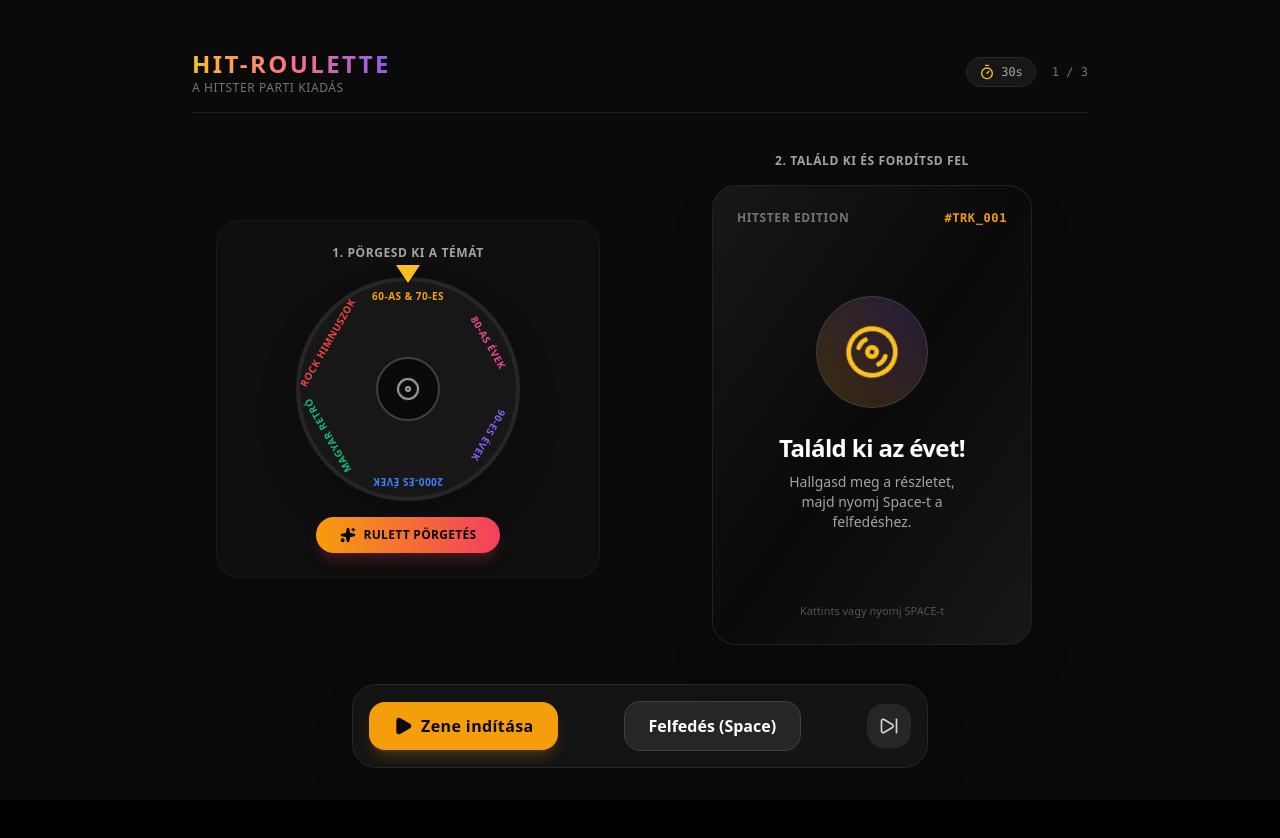
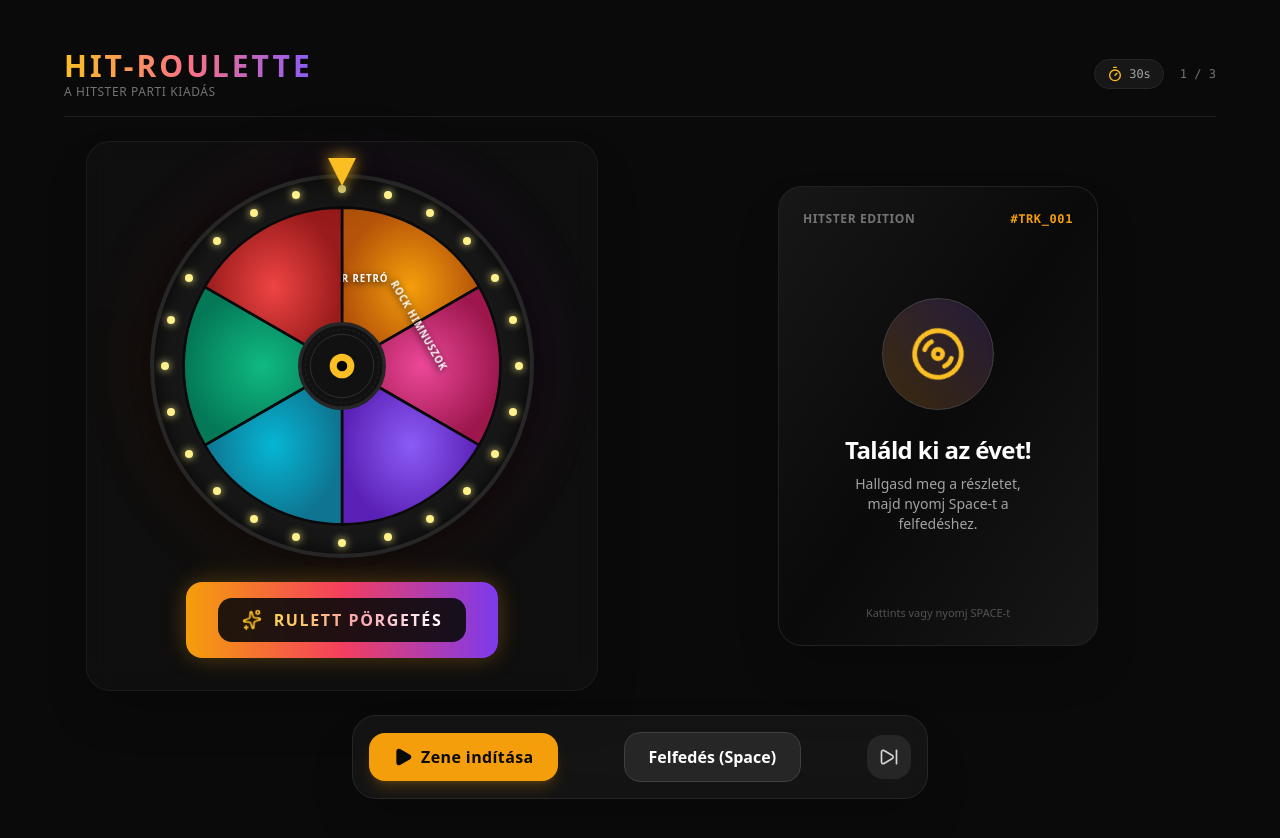
Before and after one commit to Gyuri125/hit-roulette, a Next.js app: page / in a window 1280 px wide. Before the commit the page ends 800 px from the top, so only its background shows below. Built offline with nearby package versions, Linux system fonts and the light colour scheme.

Commit message:
feat: enlarge roulette wheel container and expand page layout

```diff
--- a/src/app/page.tsx
+++ b/src/app/page.tsx
@@ -5,7 +5,7 @@
 import { MusicCard } from "../components/MusicCard";
 import { RouletteWheel } from "../components/RouletteWheel";
 import { Track } from "../types/track";
-import { Play, Pause, SkipForward, Volume2, Timer } from "lucide-react";
+import { Play, Pause, SkipForward, Timer } from "lucide-react";
 import confetti from "canvas-confetti";
 
 export default function Home() {
@@ -14,13 +14,13 @@
   const [isFlipped, setIsFlipped] = useState(false);
   const [isPlaying, setIsPlaying] = useState(false);
   const [activeCategory, setActiveCategory] = useState<string | null>(null);
-  const [timeLimit, setTimeLimit] = useState<number>(30); // 30 mp alapértelmezett korlát
+  const [timeLimit, setTimeLimit] = useState<number>(30); // 30 mp időkorlát
   const [timeLeft, setTimeLeft] = useState<number>(30);
   const audioRef = useRef<HTMLAudioElement | null>(null);
 
   const currentTrack = tracks[currentIndex];
 
-  // Billentyűzet figyelés (Space -> felfedés és stop)
+  // Billentyűzet figyelés (Space -> felfedés és zene leállítása)
   useEffect(() => {
     const handleKeyDown = (e: KeyboardEvent) => {
       if (e.code === "Space") {
@@ -94,10 +94,10 @@
 
   return (
     <main className="min-h-screen bg-neutral-950 text-white flex flex-col items-center justify-between p-4 md:p-8 select-none">
-      {/* Fejléc */}
-      <header className="w-full max-w-4xl flex justify-between items-center py-4 border-b border-neutral-800/80">
+      {/* Fejléc - igazítva a 6xl szélességhez */}
+      <header className="w-full max-w-6xl flex justify-between items-center py-4 border-b border-neutral-800/80">
         <div>
-          <h1 className="text-2xl font-black tracking-widest bg-clip-text text-transparent bg-gradient-to-r from-amber-400 via-rose-400 to-violet-500">
+          <h1 className="text-2xl md:text-3xl font-black tracking-widest bg-clip-text text-transparent bg-gradient-to-r from-amber-400 via-rose-400 to-violet-500">
             HIT-ROULETTE
           </h1>
           <p className="text-xs text-neutral-500 tracking-wider">A HITSTER PARTI KIADÁS</p>
@@ -108,7 +108,9 @@
             <Timer className="w-4 h-4 text-amber-400" />
             <span>{timeLeft}s</span>
           </div>
-          <span className="text-neutral-500">{currentIndex + 1} / {tracks.length}</span>
+          <span className="text-neutral-500">
+            {currentIndex + 1} / {tracks.length}
+          </span>
         </div>
       </header>
 
@@ -119,17 +121,19 @@
         onEnded={() => setIsPlaying(false)}
       />
 
-      {/* Fő játéktér: Balra a Rulett, Jobbra a Kártya */}
-      <div className="w-full max-w-4xl grid grid-cols-1 md:grid-cols-2 gap-8 items-center justify-items-center my-auto py-6">
-        {/* Bal oldal: Rulett kerék */}
-        <div className="flex flex-col items-center justify-center p-6 rounded-3xl bg-neutral-900/40 border border-neutral-800/50 backdrop-blur-sm w-full max-w-sm">
-          <h2 className="text-xs font-bold text-neutral-400 tracking-wider uppercase mb-4">1. Pörgesd ki a témát</h2>
-          <RouletteWheel onSpinEnd={(cat) => setActiveCategory(cat)} />
+      {/* Fő játéktér: Balra a nagy Rulett, Jobbra a Kártya */}
+      <div className="w-full max-w-6xl grid grid-cols-1 lg:grid-cols-2 gap-10 items-center justify-items-center my-auto py-6">
+        {/* Bal oldal: Nagy Rulett kerék konténer */}
+        <div className="flex flex-col items-center justify-center p-6 sm:p-8 rounded-3xl bg-neutral-900/40 border border-neutral-800/60 backdrop-blur-md w-full max-w-lg shadow-2xl">
+          <RouletteWheel
+            onSpinEnd={(cat: any) =>
+              setActiveCategory(typeof cat === "string" ? cat : cat?.label || null)
+            }
+          />
         </div>
 
         {/* Jobb oldal: Hitster kártya */}
-        <div className="flex flex-col items-center justify-center w-full max-w-sm">
-          <h2 className="text-xs font-bold text-neutral-400 tracking-wider uppercase mb-4">2. Találd ki és fordítsd fel</h2>
+        <div className="flex flex-col items-center justify-center w-full max-w-md">
           <MusicCard
             track={currentTrack}
             isFlipped={isFlipped}
@@ -139,10 +143,10 @@
       </div>
 
       {/* Alsó vezérlősáv */}
-      <footer className="w-full max-w-xl bg-neutral-900/80 backdrop-blur-lg border border-neutral-800 rounded-3xl p-4 flex items-center justify-between shadow-2xl">
+      <footer className="w-full max-w-xl bg-neutral-900/80 backdrop-blur-lg border border-neutral-800 rounded-3xl p-4 flex items-center justify-between shadow-2xl mb-2">
         <button
           onClick={handlePlayToggle}
-          className="flex items-center gap-2 px-6 py-3 rounded-2xl bg-amber-500 hover:bg-amber-400 text-neutral-950 font-black tracking-wide transition shadow-lg shadow-amber-500/20"
+          className="flex items-center gap-2 px-6 py-3 rounded-2xl bg-amber-500 hover:bg-amber-400 text-neutral-950 font-black tracking-wide transition shadow-lg shadow-amber-500/20 active:scale-95"
         >
           {isPlaying ? <Pause className="w-5 h-5 fill-current" /> : <Play className="w-5 h-5 fill-current" />}
           <span>{isPlaying ? "Szünet" : "Zene indítása"}</span>
@@ -150,14 +154,14 @@
 
         <button
           onClick={handleFlip}
-          className="px-6 py-3 rounded-2xl bg-neutral-800 hover:bg-neutral-700 text-white font-bold border border-neutral-700 transition"
+          className="px-6 py-3 rounded-2xl bg-neutral-800 hover:bg-neutral-700 text-white font-bold border border-neutral-700 transition active:scale-95"
         >
           {isFlipped ? "Elrejtés" : "Felfedés (Space)"}
         </button>
 
         <button
           onClick={handleNextTrack}
-          className="p-3 rounded-2xl bg-neutral-800 hover:bg-neutral-700 text-neutral-300 transition"
+          className="p-3 rounded-2xl bg-neutral-800 hover:bg-neutral-700 text-neutral-300 transition active:scale-95"
           title="Következő szám"
         >
           <SkipForward className="w-5 h-5" />
--- a/src/components/RouletteWheel.tsx
+++ b/src/components/RouletteWheel.tsx
@@ -1,96 +1,227 @@
 "use client";
 
 import React, { useState } from "react";
-import { motion } from "framer-motion";
-import { Disc, Sparkles } from "lucide-react";
+import { motion, AnimatePresence } from "framer-motion";
+import { Sparkles, Disc3, Trophy } from "lucide-react";
+import confetti from "canvas-confetti";
 
-const CATEGORIES = [
-  { label: "60-as & 70-es", color: "#f59e0b" },
-  { label: "80-as évek", color: "#ec4899" },
-  { label: "90-es évek", color: "#8b5cf6" },
-  { label: "2000-es évek", color: "#3b82f6" },
-  { label: "Magyar Retró", color: "#10b981" },
-  { label: "Rock Himnuszok", color: "#ef4444" },
+interface Category {
+  id: string;
+  label: string;
+  yearRange: string;
+  bgGradient: [string, string];
+  accent: string;
+}
+
+const CATEGORIES: Category[] = [
+  { id: "70s", label: "60-as & 70-es", yearRange: "1960–1979", bgGradient: ["#f59e0b", "#b45309"], accent: "#fbbf24" },
+  { id: "80s", label: "80-as Évek", yearRange: "1980–1989", bgGradient: ["#ec4899", "#9d174d"], accent: "#f472b6" },
+  { id: "90s", label: "90-es Évek", yearRange: "1990–1999", bgGradient: ["#8b5cf6", "#5b21b6"], accent: "#a78bfa" },
+  { id: "00s", label: "2000-es Évek", yearRange: "2000–2009", bgGradient: ["#06b6d4", "#0e7490"], accent: "#22d3ee" },
+  { id: "retro", label: "Magyar Retró", yearRange: "Klasszikusok", bgGradient: ["#10b981", "#047857"], accent: "#34d399" },
+  { id: "rock", label: "Rock Himnuszok", yearRange: "Örökzöld Rock", bgGradient: ["#ef4444", "#991b1b"], accent: "#f87171" },
 ];
 
 interface RouletteWheelProps {
-  onSpinEnd?: (selectedCategory: string) => void;
+  onSpinEnd?: (selectedCategory: Category) => void;
 }
 
 export const RouletteWheel: React.FC<RouletteWheelProps> = ({ onSpinEnd }) => {
   const [rotation, setRotation] = useState(0);
   const [isSpinning, setIsSpinning] = useState(false);
-  const [currentCategory, setCurrentCategory] = useState<string | null>(null);
+  const [winner, setWinner] = useState<Category | null>(null);
+
+  const numSlices = CATEGORIES.length;
+  const sliceAngle = 360 / numSlices; // 60 fok cikkenként
 
   const spin = () => {
     if (isSpinning) return;
     setIsSpinning(true);
+    setWinner(null);
 
-    const extraRounds = 5 + Math.floor(Math.random() * 4); // 5-8 teljes kör
-    const randomCategoryIndex = Math.floor(Math.random() * CATEGORIES.length);
-    const sliceAngle = 360 / CATEGORIES.length;
-    const targetAngle = rotation + (extraRounds * 360) + (randomCategoryIndex * sliceAngle);
+    // Véletlen nyertes kiválasztása
+    const randomIndex = Math.floor(Math.random() * numSlices);
+    const selected = CATEGORIES[randomIndex];
 
-    setRotation(targetAngle);
+    // Számítás: a kiválasztott körcikk közepe pont a 12 óránál lévő mutató alá érkezzen
+    const targetSliceCenter = (randomIndex + 0.5) * sliceAngle;
+    const extraRounds = 360 * (6 + Math.floor(Math.random() * 3)); // 6-8 teljes fordulat
 
+    // A jelenlegi elforduláshoz hozzáadjuk a következő pörgést úgy, hogy a mutatónál álljon meg
+    const currentModulo = rotation % 360;
+    const neededOffset = (360 - targetSliceCenter) - currentModulo;
+    const finalRotation = rotation + extraRounds + (neededOffset >= 0 ? neededOffset : 360 + neededOffset);
+
+    setRotation(finalRotation);
+
+    // Animáció befejezése (4.5 másodperc múlva)
     setTimeout(() => {
       setIsSpinning(false);
-      const chosen = CATEGORIES[randomCategoryIndex].label;
-      setCurrentCategory(chosen);
-      if (onSpinEnd) onSpinEnd(chosen);
-    }, 3200);
+      setWinner(selected);
+      if (onSpinEnd) onSpinEnd(selected);
+
+      // Ünnepi konfetti robbanás a kipörgetett színben
+      confetti({
+        particleCount: 70,
+        spread: 60,
+        origin: { y: 0.7 },
+        colors: [selected.accent, "#ffffff", "#f59e0b"],
+      });
+    }, 4500);
+  };
+
+  // SVG körcikk rajzoló segédfüggvény
+  const createSlicePath = (index: number) => {
+    const startAngle = (index * sliceAngle - 90) * (Math.PI / 180);
+    const endAngle = ((index + 1) * sliceAngle - 90) * (Math.PI / 180);
+    const r = 180;
+    const cx = 200;
+    const cy = 200;
+
+    const x1 = cx + r * Math.cos(startAngle);
+    const y1 = cy + r * Math.sin(startAngle);
+    const x2 = cx + r * Math.cos(endAngle);
+    const y2 = cy + r * Math.sin(endAngle);
+
+    return `M ${cx} ${cy} L ${x1} ${y1} A ${r} ${r} 0 0 1 ${x2} ${y2} Z`;
   };
 
   return (
-    <div className="flex flex-col items-center gap-4">
-      <div className="relative w-56 h-56 flex items-center justify-center">
-        {/* Felső jelölő nyíl */}
-        <div className="absolute -top-3 z-20 w-0 h-0 border-l-[12px] border-l-transparent border-r-[12px] border-r-transparent border-t-[18px] border-t-amber-400 drop-shadow-md" />
+    <div className="flex flex-col items-center gap-6 w-full max-w-md select-none">
+      {/* KERÉK KONTÉNER (ÓRIÁS MÉRET + KÜLSŐ NEON RAGYOGÁS) */}
+      <div className="relative w-80 h-80 sm:w-96 sm:h-96 flex items-center justify-center">
 
-        {/* Pörgő kerék */}
+        {/* Háttér neon aura (pulzál) */}
+        <div className="absolute inset-0 rounded-full bg-gradient-to-tr from-amber-500/20 via-rose-500/20 to-violet-600/30 blur-2xl animate-pulse" />
+
+        {/* FELSŐ MUTATÓ (Mechanikus kilengéssel és árnyékkal) */}
+        <div className="absolute -top-4 z-30 flex flex-col items-center drop-shadow-[0_10px_15px_rgba(0,0,0,0.8)]">
           <motion.div
-          className="w-full h-full rounded-full border-4 border-neutral-800 shadow-2xl relative overflow-hidden bg-neutral-900 flex items-center justify-center"
-          animate={{ rotate: rotation }}
-          transition={{ duration: 3.2, ease: [0.15, 0.9, 0.2, 1] }}
-        >
-          {CATEGORIES.map((cat, idx) => {
-            const angle = (360 / CATEGORIES.length) * idx;
+            animate={isSpinning ? { rotate: [0, -12, 10, -6, 0] } : { rotate: 0 }}
+            transition={isSpinning ? { repeat: Infinity, duration: 0.18 } : { duration: 0.3 }}
+            className="w-0 h-0 border-l-[14px] border-l-transparent border-r-[14px] border-r-transparent border-t-[28px] border-t-amber-400 filter drop-shadow-[0_0_8px_rgba(251,191,36,0.9)]"
+          />
+          <div className="w-3 h-3 rounded-full bg-amber-200 border-2 border-neutral-900 -mt-7" />
+        </div>
+
+        {/* KÜLSŐ PEREM ÉS KERÉK TEST */}
+        <div className="relative w-full h-full rounded-full p-3 bg-neutral-900 border-4 border-neutral-800 shadow-[0_0_50px_rgba(0,0,0,0.9),inset_0_0_20px_rgba(0,0,0,0.8)]">
+
+          {/* Perem menti világító LED-égők (24 darab) */}
+          {Array.from({ length: 24 }).map((_, i) => {
+            const angle = (360 / 24) * i;
             return (
               <div
-                key={idx}
-                className="absolute w-full h-full flex justify-center items-start pt-2 text-[10px] font-black uppercase tracking-wider"
+                key={i}
+                className="absolute w-2 h-2 rounded-full transform -translate-x-1/2 -translate-y-1/2 transition-colors duration-300"
                 style={{
-                  transform: `rotate(${angle}deg)`,
-                  color: cat.color,
+                  top: `${50 - 47 * Math.cos((angle * Math.PI) / 180)}%`,
+                  left: `${50 + 47 * Math.sin((angle * Math.PI) / 180)}%`,
+                  backgroundColor: isSpinning ? (i % 2 === 0 ? "#fbbf24" : "#f43f5e") : "#fef08a",
+                  boxShadow: `0 0 8px ${isSpinning ? "#f43f5e" : "#fef08a"}`,
+                }}
+              />
+            );
+          })}
+
+          {/* FORGÓ SVG KERÉK */}
+          <motion.div
+            className="w-full h-full rounded-full overflow-hidden"
+            animate={{ rotate: rotation }}
+            transition={{
+              duration: 4.5,
+              ease: [0.12, 0.95, 0.2, 1], // Realisztikus csillapítás (lassulás)
             }}
           >
+            <svg viewBox="0 0 400 400" className="w-full h-full">
+              <defs>
+                {CATEGORIES.map((cat, idx) => (
+                  <radialGradient id={`grad-${idx}`} key={idx} cx="50%" cy="50%" r="50%">
+                    <stop offset="0%" stopColor={cat.bgGradient[0]} />
+                    <stop offset="100%" stopColor={cat.bgGradient[1]} />
+                  </radialGradient>
+                ))}
+              </defs>
+
+              {/* Körcikkek */}
+              {CATEGORIES.map((cat, idx) => (
+                <g key={cat.id}>
+                  <path
+                    d={createSlicePath(idx)}
+                    fill={`url(#grad-${idx})`}
+                    stroke="#0a0a0a"
+                    strokeWidth="3"
+                  />
+                  {/* Cikkek szövege (Középre irányítva a sugár mentén) */}
+                  <g
+                    transform={`translate(200, 200) rotate(${idx * sliceAngle + sliceAngle / 2})`}
+                  >
+                    <text
+                      x="95"
+                      y="4"
+                      fill="#ffffff"
+                      fontSize="11"
+                      fontWeight="900"
+                      textAnchor="middle"
+                      letterSpacing="1px"
+                      transform="rotate(90, 95, 4)"
+                      className="drop-shadow-[0_2px_4px_rgba(0,0,0,0.9)] uppercase font-sans"
+                    >
                       {cat.label}
-              </div>
-            );
-          })}
-          {/* Középső mag */}
-          <div className="w-16 h-16 rounded-full bg-neutral-950 border-2 border-neutral-700 flex items-center justify-center shadow-inner z-10">
-            <Disc className="w-6 h-6 text-neutral-400 animate-spin" />
-          </div>
+                    </text>
+                  </g>
+                </g>
+              ))}
+
+              {/* KÖZÉPSŐ BAKELIT LEMEZ MAG */}
+              <circle cx="200" cy="200" r="48" fill="#111111" stroke="#262626" strokeWidth="4" />
+              <circle cx="200" cy="200" r="42" fill="none" stroke="#262626" strokeWidth="1" strokeDasharray="3 3" />
+              <circle cx="200" cy="200" r="36" fill="none" stroke="#333333" strokeWidth="1" />
+              <circle cx="200" cy="200" r="14" fill="#fbbf24" />
+              <circle cx="200" cy="200" r="6" fill="#000000" />
+            </svg>
           </motion.div>
         </div>
+      </div>
 
-      <div className="flex flex-col items-center gap-2">
+      {/* INDÍTÓ GOMB (MASSZÍV 3D PARTY GOMB) */}
       <button
         onClick={spin}
         disabled={isSpinning}
-          className="flex items-center gap-2 px-6 py-2.5 rounded-full bg-gradient-to-r from-amber-500 to-rose-500 hover:from-amber-400 hover:to-rose-400 text-neutral-950 font-black tracking-wide text-xs uppercase transition transform active:scale-95 disabled:opacity-50 shadow-lg shadow-rose-500/20"
+        className="group relative px-8 py-4 rounded-2xl bg-gradient-to-r from-amber-500 via-rose-500 to-violet-600 p-[2px] transition transform active:scale-95 disabled:opacity-50 disabled:cursor-not-allowed shadow-[0_0_25px_rgba(245,158,11,0.3)] hover:shadow-[0_0_35px_rgba(236,72,153,0.5)]"
       >
-          <Sparkles className="w-4 h-4 fill-current" />
-          <span>{isSpinning ? "Pörgésben..." : "Rulett Pörgetés"}</span>
+        <div className="flex items-center gap-3 px-6 py-2.5 rounded-[14px] bg-neutral-950/90 group-hover:bg-neutral-950/70 transition">
+          <Sparkles className="w-5 h-5 text-amber-400 animate-spin" />
+          <span className="text-base font-black tracking-widest uppercase bg-clip-text text-transparent bg-gradient-to-r from-amber-300 via-rose-300 to-white">
+            {isSpinning ? "PÖRGÉS FOLYAMATBAN..." : "RULETT PÖRGETÉS"}
+          </span>
+        </div>
       </button>
 
-        {currentCategory && (
-          <span className="text-xs font-semibold text-neutral-400 animate-fade-in">
-            Kategória: <strong className="text-amber-400">{currentCategory}</strong>
+      {/* NYERTES KATEGÓRIA POPUP KIJELZŐ */}
+      <AnimatePresence>
+        {winner && (
+          <motion.div
+            initial={{ opacity: 0, scale: 0.8, y: 10 }}
+            animate={{ opacity: 1, scale: 1, y: 0 }}
+            exit={{ opacity: 0, scale: 0.8 }}
+            className="flex items-center gap-3 px-6 py-3 rounded-2xl border-2 backdrop-blur-md shadow-2xl"
+            style={{
+              backgroundColor: `${winner.accent}15`,
+              borderColor: winner.accent,
+              boxShadow: `0 0 25px ${winner.accent}40`,
+            }}
+          >
+            <Trophy className="w-6 h-6" style={{ color: winner.accent }} />
+            <div className="flex flex-col">
+              <span className="text-[10px] uppercase font-bold tracking-wider text-neutral-400">Kipörgetett téma:</span>
+              <span className="text-base font-black uppercase tracking-wide" style={{ color: winner.accent }}>
+                {winner.label} ({winner.yearRange})
               </span>
+            </div>
+          </motion.div>
         )}
-      </div>
+      </AnimatePresence>
     </div>
   );
 };
```
Lines whose indentation alone changed are shown as unchanged.
